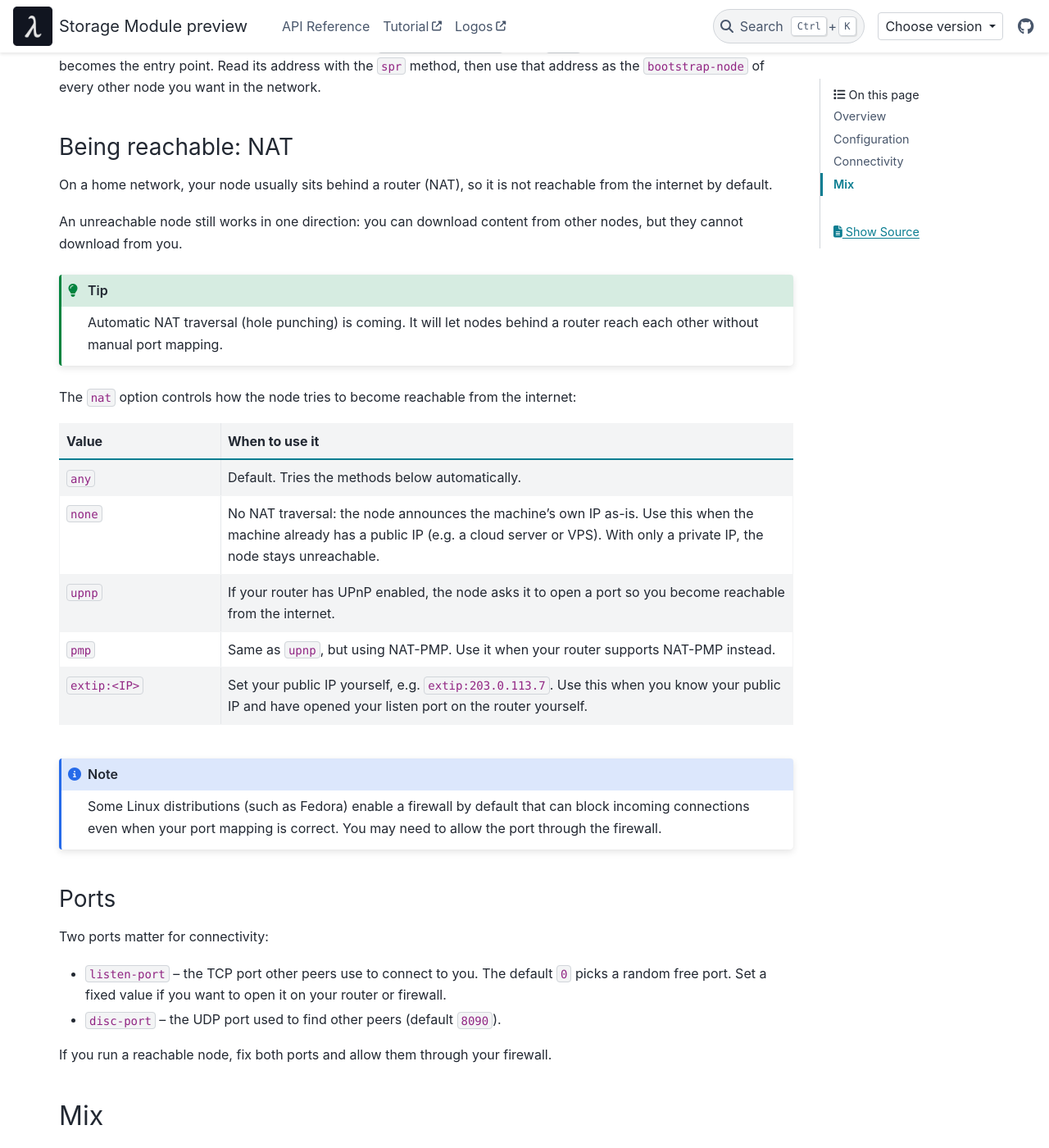
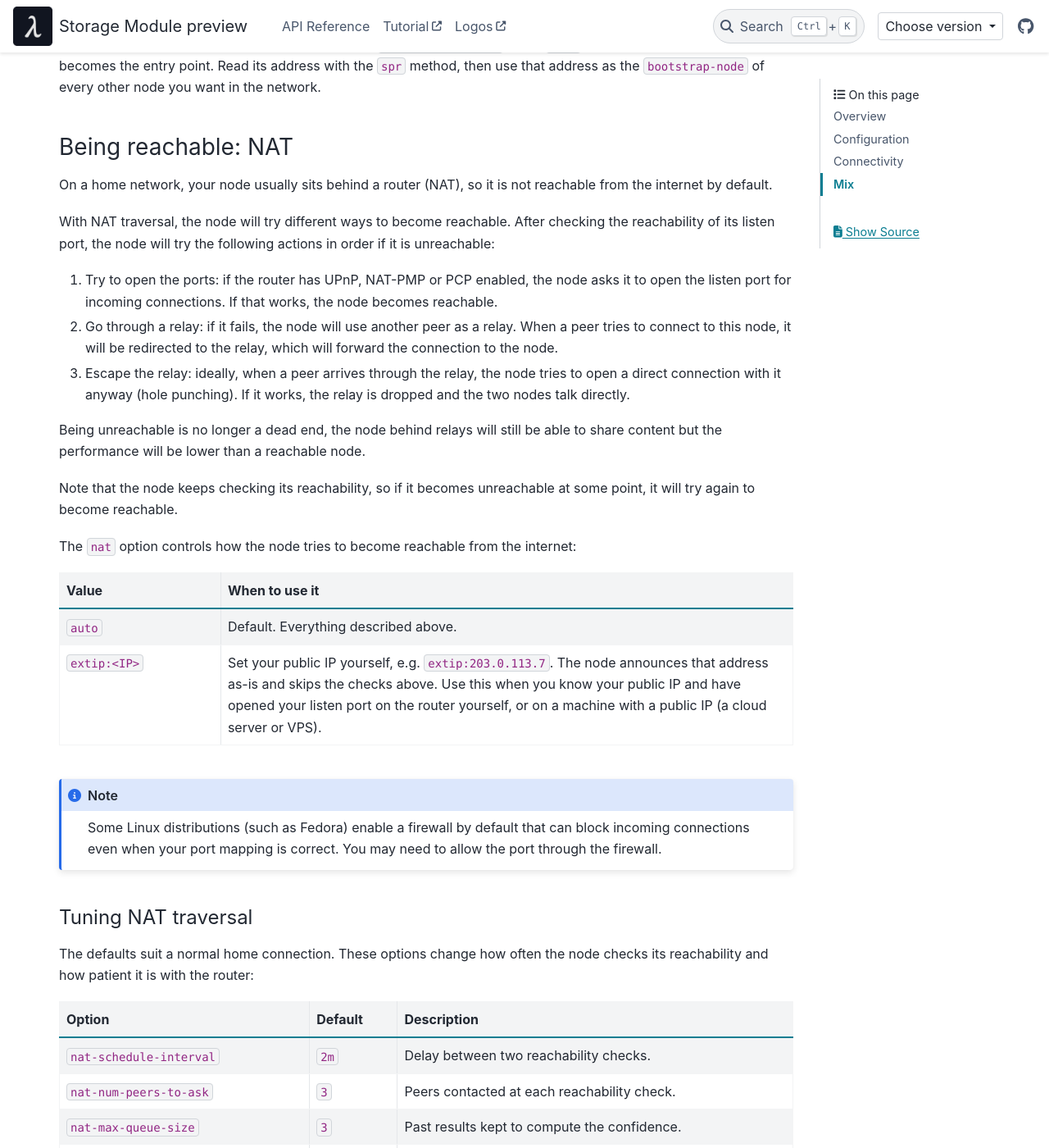
Before and after one commit to logos-co/logos-storage-module, a Sphinx documentation site: the page built from docs/index.rst, in a window 1280 px wide and 1400 px high, scrolled down 3040 px. Shown: the whole window at 82% size. Built offline with Sphinx 7.4.7 and the PyData theme 0.15.4, drawn with Linux system fonts in a browser that asks for light colours; some of the changed text lies outside the part shown.

Commit message:
Update logos storage nim and includes NAT Traversal

```diff
--- a/docs/index.rst
+++ b/docs/index.rst
@@ -106,7 +106,7 @@
      - ``8090``
      - UDP port used to discover other peers. See `Connectivity`_.
    * - ``nat``
-     - ``any``
+     - ``auto``
      - How the node finds its public address so others can reach it. See
        `Connectivity`_.
    * - ``network``
@@ -127,7 +127,7 @@
      "storage-quota": 21474836480,
      "listen-port": 0,
      "disc-port": 8090,
-     "nat": "any",
+     "nat": "auto",
      "network": "logos.test",
      "mix-enabled": false
    }
@@ -172,13 +172,26 @@
 On a home network, your node usually sits behind a router (NAT), so it is
 not reachable from the internet by default.
 
-An unreachable node still works in one direction: you can download content
-from other nodes, but they cannot download from you.
+With NAT traversal, the node will try different ways to become reachable.
+After checking the reachability of its listen port, the node will try
+the following actions in order if it is unreachable:
 
-.. tip::
+1. Try to open the ports: if the router has UPnP, NAT-PMP or PCP enabled,
+   the node asks it to open the listen port for incoming connections.
+   If that works, the node becomes reachable.
+2. Go through a relay: if it fails, the node will use another peer as a
+   relay. When a peer tries to connect to this node, it will be redirected
+   to the relay, which will forward the connection to the node.
+3. Escape the relay: ideally, when a peer arrives through the relay, the node
+   tries to open a direct connection with it anyway (hole punching). If it
+   works, the relay is dropped and the two nodes talk directly.
 
-   Automatic NAT traversal (hole punching) is coming. It will let nodes
-   behind a router reach each other without manual port mapping.
+Being unreachable is no longer a dead end, the node behind relays will still
+be able to share content but the performance will be lower than a reachable
+node.
+
+Note that the node keeps checking its reachability, so if it becomes
+unreachable at some point, it will try again to become reachable.
 
 The ``nat`` option controls how the node tries to become reachable from the
 internet:
@@ -189,28 +202,60 @@
 
    * - Value
      - When to use it
-   * - ``any``
-     - Default. Tries the methods below automatically.
-   * - ``none``
-     - No NAT traversal: the node announces the machine's own IP as-is. Use
-       this when the machine already has a public IP (e.g. a cloud server or
-       VPS). With only a private IP, the node stays unreachable.
-   * - ``upnp``
-     - If your router has UPnP enabled, the node asks it to open a port so
-       you become reachable from the internet.
-   * - ``pmp``
-     - Same as ``upnp``, but using NAT-PMP. Use it when your router supports
-       NAT-PMP instead.
+   * - ``auto``
+     - Default. Everything described above.
    * - ``extip:<IP>``
-     - Set your public IP yourself, e.g. ``extip:203.0.113.7``. Use this when
+     - Set your public IP yourself, e.g. ``extip:203.0.113.7``. The node
+       announces that address as-is and skips the checks above. Use this when
        you know your public IP and have opened your listen port on the router
-       yourself.
+       yourself, or on a machine with a public IP (a cloud server or VPS).
 
 .. note::
 
    Some Linux distributions (such as Fedora) enable a firewall by default
    that can block incoming connections even when your port mapping is
    correct. You may need to allow the port through the firewall.
+
+Tuning NAT traversal
+^^^^^^^^^^^^^^^^^^^^
+
+The defaults suit a normal home connection. These options change how often
+the node checks its reachability and how patient it is with the router:
+
+.. list-table::
+   :header-rows: 1
+   :widths: 34 12 54
+
+   * - Option
+     - Default
+     - Description
+   * - ``nat-schedule-interval``
+     - ``2m``
+     - Delay between two reachability checks.
+   * - ``nat-num-peers-to-ask``
+     - ``3``
+     - Peers contacted at each reachability check.
+   * - ``nat-max-queue-size``
+     - ``3``
+     - Past results kept to compute the confidence.
+   * - ``nat-min-confidence``
+     - ``0.6``
+     - Share of those results that must agree before the node trusts them.
+   * - ``nat-observed-addr-min-count``
+     - ``1``
+     - Times an address must be reported by peers before the node uses it.
+   * - ``nat-max-relays``
+     - ``2``
+     - Relays the node reserves a slot on at the same time.
+   * - ``nat-port-mapping-discover-timeout``
+     - ``500``
+     - Milliseconds to wait while looking for a UPnP/NAT-PMP/PCP router.
+   * - ``nat-port-mapping-timeout``
+     - ``500``
+     - Milliseconds to wait while the router creates the mapping.
+   * - ``nat-port-mapping-recheck-period``
+     - ``300000``
+     - Milliseconds between two checks that the mapping is still there.
 
 
 Ports
```
Also changed, not shown: docs/logoscore-overview/logoscore.md (+5 -10 lines), 8 other files.
